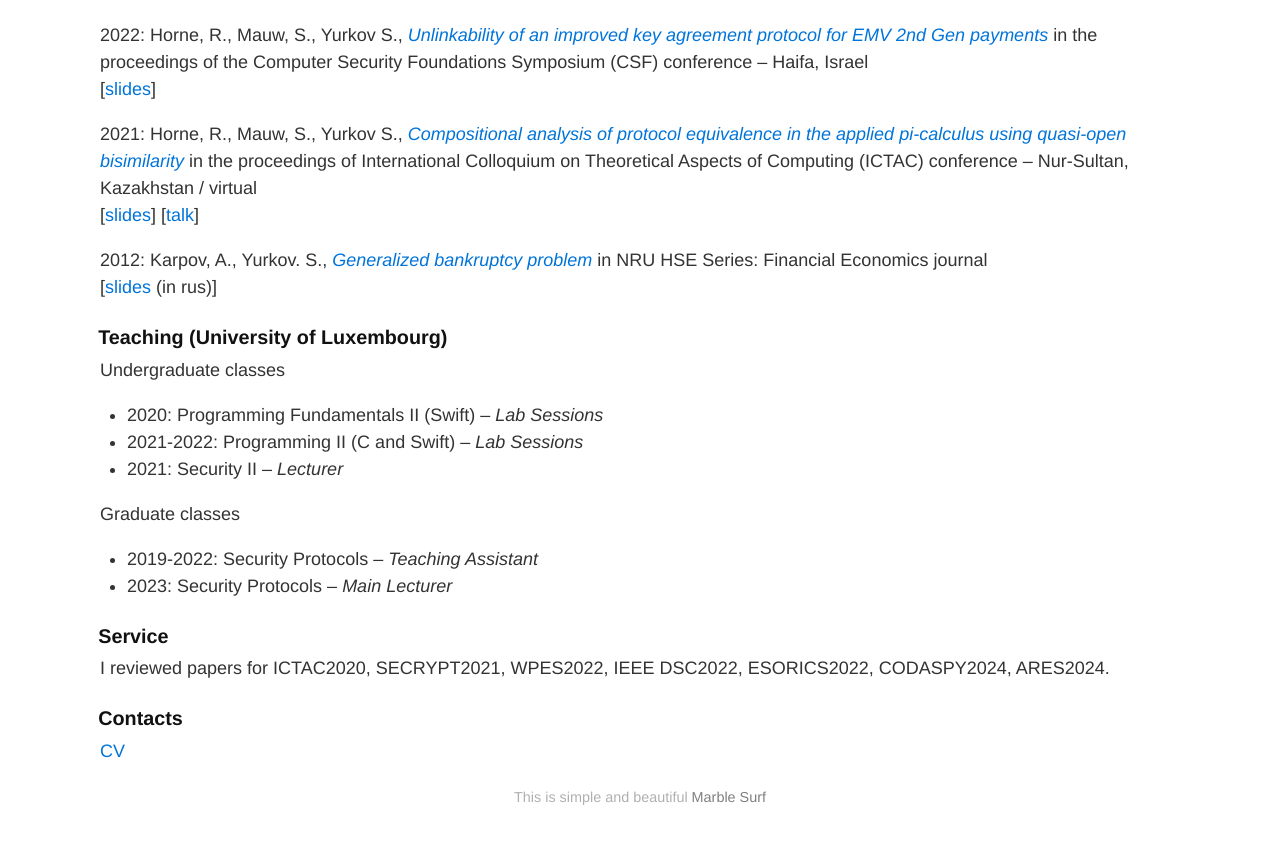
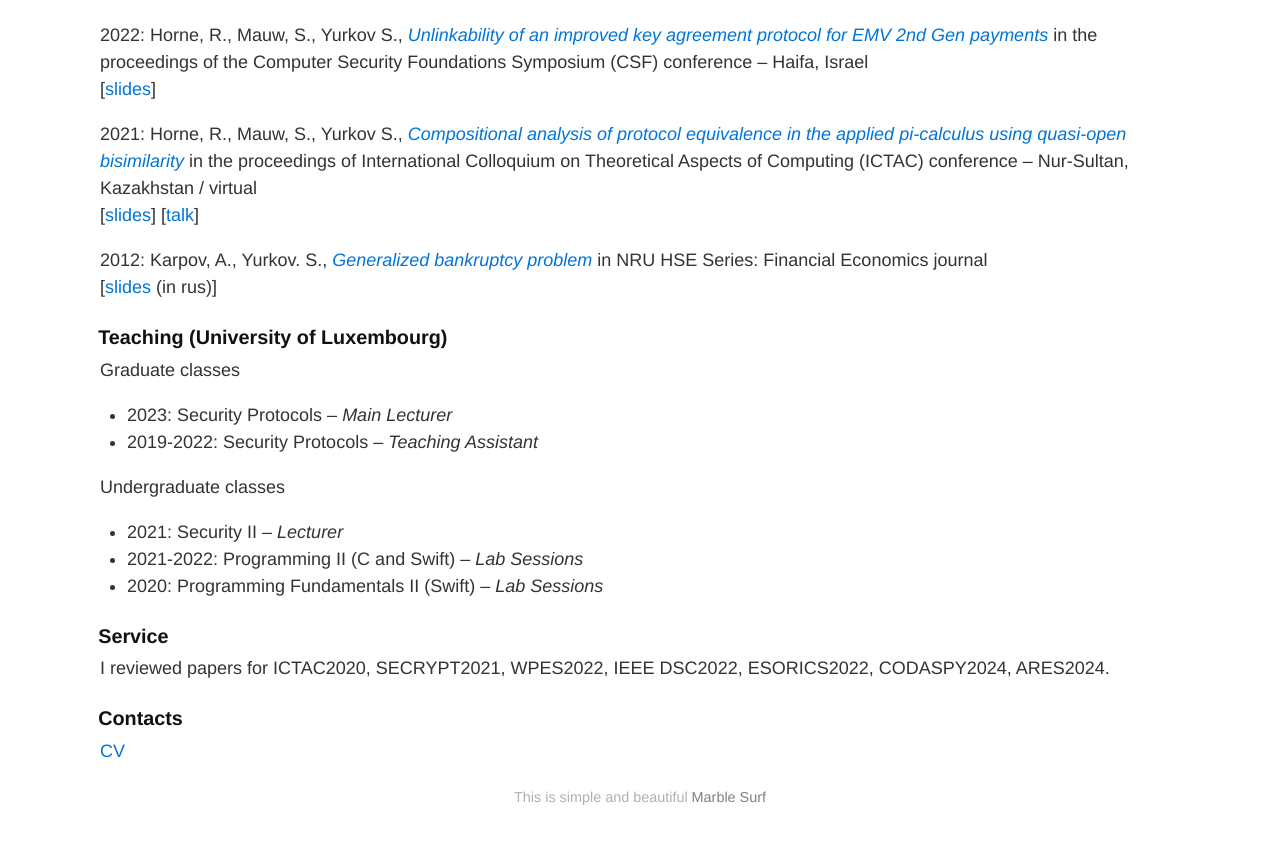
Before and after one commit to marblesurf/marblesurf.github.io, a Jekyll site: the page built from index.md, in a window 1280 px wide and 900 px high, scrolled down 847 px. Shown: the top 844 px of the window. Built offline with Jekyll 4.4.1, drawn with Linux system fonts in a browser that asks for light colours.

```diff
--- a/index.md
+++ b/index.md
@@ -28,14 +28,14 @@ Hey, I am Semyon Yurkov, a cybersecurity researcher based in Luxembourg. My grea
 
 
 ### Teaching (University of Luxembourg)
+Graduate classes
+- 2023: Security Protocols – *Main Lecturer*
+- 2019-2022: Security Protocols – *Teaching Assistant*
+
 Undergraduate classes
+- 2021: Security II – *Lecturer*
+- 2021-2022: Programming II (C and Swift) – *Lab Sessions*
 - 2020: Programming Fundamentals II (Swift) – *Lab Sessions*
-- 2021-2022: Programming II (C and Swift) – *Lab Sessions*
-- 2021: Security II – *Lecturer*
-
-Graduate classes
-- 2019-2022: Security Protocols – *Teaching Assistant*
-- 2023: Security Protocols – *Main Lecturer*
 
 ### Service
 I reviewed papers for ICTAC2020, SECRYPT2021, WPES2022, IEEE DSC2022, ESORICS2022, CODASPY2024, ARES2024.
```
